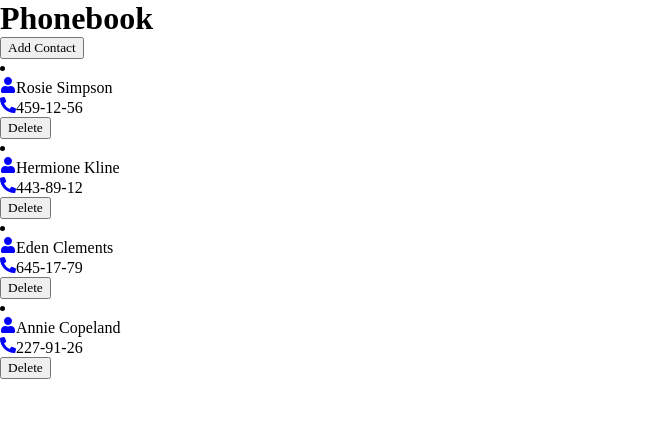
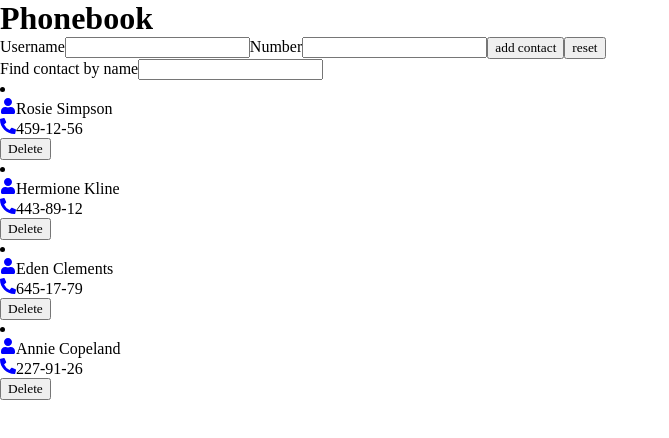
Before and after one commit to koleso8/goit-react-hw-03, a React (Vite) app: page / in a window 1280 px wide. Shown: the top 438 px of the page, without its empty margins (0-669 px from the left). Built offline with nearby package versions, Linux system fonts and the light colour scheme.

Commit message:
add addContact

```diff
--- a/package.json
+++ b/package.json
@@ -14,7 +14,8 @@
     "formik": "^2.4.6",
     "react": "^18.3.1",
     "react-dom": "^18.3.1",
-    "react-icons": "^5.2.1"
+    "react-icons": "^5.2.1",
+    "yup": "^1.4.0"
   },
   "devDependencies": {
     "@types/react": "^18.3.3",
--- a/src/App.jsx
+++ b/src/App.jsx
@@ -8,18 +8,23 @@ import contactsDate from './contacts.json';
 const App = () => {
   const [contacts, setContacts] = useState(contactsDate);
 
+  const addContact = newContact => {
+    console.log(newContact);
+    setContacts(prev => {
+      return [...prev, newContact];
+    });
+  };
+
   const deleteContact = contactId => {
     setContacts(prev => {
       return prev.filter(item => item.id !== contactId);
     });
   };
 
-  const addContact = params => console.log(params);
-
   return (
     <div>
       <h1>Phonebook</h1>
-      <ContactForm onSubmit={addContact} />
+      <ContactForm onAdd={addContact} />
       <SearchBox />
       <ContactList contacts={contacts} onDelete={deleteContact} />
     </div>
--- a/src/components/ContactForm/ContactForm.jsx
+++ b/src/components/ContactForm/ContactForm.jsx
@@ -1,11 +1,52 @@
 import clsx from 'clsx';
-import { Form, Formik } from 'formik';
+import { Field, Form, Formik, ErrorMessage } from 'formik';
+import { useId } from 'react';
+import * as Yup from 'yup';
 
-const ContactForm = ({ addContact }) => {
+const ContactForm = addContact => {
+  const initialValues = {
+    username: '',
+    number: '',
+  };
+
+  const nameFieldId = useId();
+  const numberFieldId = useId();
+
+  const contactSchema = Yup.object().shape({
+    username: Yup.string()
+      .trim()
+      .min(3, 'Too Short!')
+      .max(50, 'Too Long!')
+      .required('Required'),
+    number: Yup.string()
+      .trim()
+      .min(3, 'Too Short!')
+      .max(50, 'Too Long!')
+      .required('Required'),
+  });
+
+  const handleSubmit = (values, actions) => {
+    addContact.onAdd(values);
+    actions.resetForm();
+  };
+
   return (
-    <Formik initialValues={{}} onSubmit={() => addContact('pes')}>
+    <Formik
+      initialValues={initialValues}
+      onSubmit={handleSubmit}
+      validationSchema={contactSchema}
+    >
       <Form>
-        <button type="submit">Add Contact</button>
+        <label htmlFor={nameFieldId}>Username</label>
+        <Field type="text" name="username" id={nameFieldId} />
+        <ErrorMessage name="username" component="span" />
+
+        <label htmlFor={numberFieldId}>Number</label>
+        <Field type="tel" name="number" id={numberFieldId} />
+        <ErrorMessage name="number" component="span" />
+
+        <button type="submit">add contact</button>
+        <button type="button">reset</button>
       </Form>
     </Formik>
   );
--- a/src/components/SearchBox/SearchBox.jsx
+++ b/src/components/SearchBox/SearchBox.jsx
@@ -1,7 +1,15 @@
 import clsx from 'clsx';
+import { useId } from 'react';
 
 const SearchBox = () => {
-  return <div></div>;
+  const searchInputId = useId();
+
+  return (
+    <div>
+      <label htmlFor={searchInputId}>Find contact by name</label>
+      <input type="text" name="search" id={searchInputId} />
+    </div>
+  );
 };
 
 export default SearchBox;
```
Also changed, not shown: 1 other file (tests, documents, lock files or other folders).
